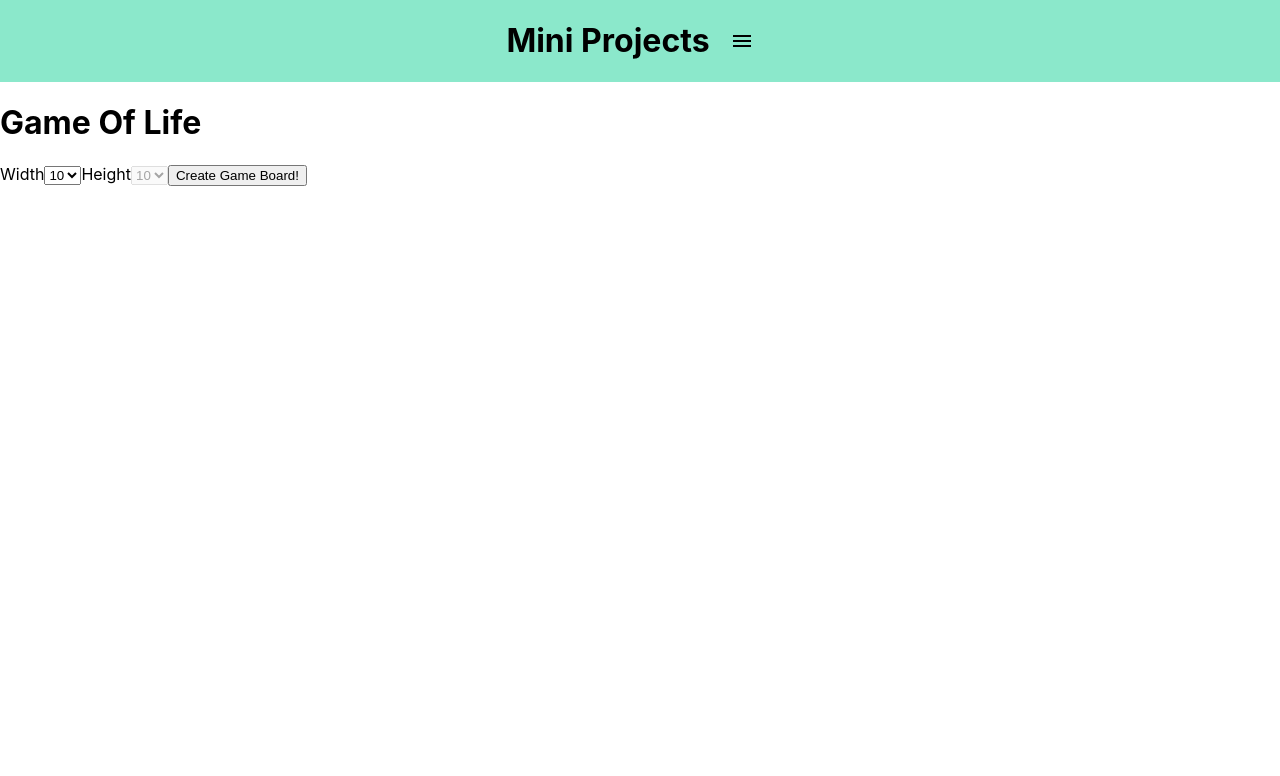
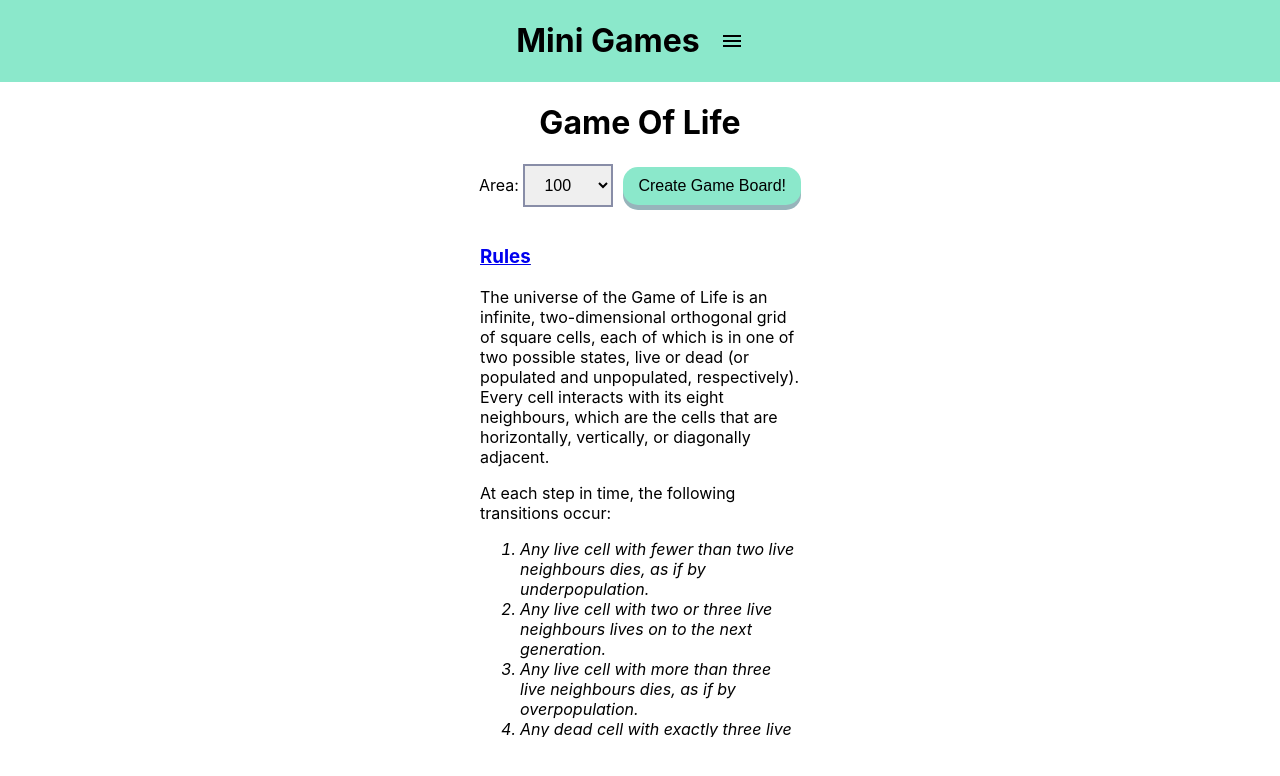
Before and after one commit to natey37/Mini_Projects, a React (Create React App) app: page /game_of_life in a window 1280 px wide. Shown: the top 776 px of the page. Built offline with nearby package versions, Linux system fonts and the light colour scheme.

Commit message:
initial styling

```diff
--- a/src/Theme.js
+++ b/src/Theme.js
@@ -16,7 +16,7 @@ export const theme = createTheme({
         info: {
             main: '#888da7'
         },
-        sucess: {
+        success: {
             main: '#303633'
         }
     },
--- a/src/components/GameOfLife/GameBoard.js
+++ b/src/components/GameOfLife/GameBoard.js
@@ -1,10 +1,67 @@
 import React, { useState, useCallback, useRef } from 'react'
 import produce from "immer";
+import { makeStyles } from "@material-ui/core/styles";
+
+const useStyles = makeStyles((theme) => ({
+    button: {
+        marginRight: 5,
+        display: 'inline-block',
+        padding: '10px 15px',
+        fontSize: '16px',
+        cursor: 'pointer',
+        textAlign: 'center',
+        textDecoration: 'none',
+        outline: 'none',
+        color: 'black',
+        backgroundColor: theme.palette.primary.main,
+        border: 'none',
+        borderRadius: '15px',
+        boxShadow: `0 5px ${theme.palette.secondary.light}`,
+        '&:hover': {
+            backgroundColor: theme.palette.primary.light
+        },
+        '&:active': {
+            backgroundColor: theme.palette.success.main,
+            boxShadow: '0 5px #666',
+            transform: 'translateY(4px)'
+        },
+    },
+    areaInput: {
+        border: `solid 2px ${theme.palette.info.main}`,
+        marginRight: 10,
+        padding: '10px 15px',
+        fontSize: '16px',
+
+    },
+    areaRow: {
+        display: 'flex',
+        flexDirection: 'row',
+        alignItems: 'center'
+    },
+    label: {
+        whiteSpace: 'no-wrap',
+        fontSize: 20
+    },
+    flexRow: {
+        display: 'flex',
+        flexDirection: 'row',
+        justifyContent: 'center',
+        padding: '5px',
+        // marginRight: 5
+    },
+    info: {
+        postion: 'absolute',
+        left: -100,
+        height: 200,
+        width: 200,
+        backgroundColor: 'red'
+    }
+}))
 
 const operations = [[-1, -1], [-1, 0], [-1, 1], [0, 1], [1, 1], [1, 0], [1, -1], [0, -1]]
 
-export default function GameContainer({ width, height, setCreateBoard }) {
-
+export default function GameContainer({ width, height, setCreateBoard, setHideRules }) {
+    const classes = useStyles()
     const [gridDimensions] = useState({
         width: width,
         height: height
@@ -70,8 +127,9 @@ export default function GameContainer({ width, height, setCreateBoard }) {
 
     return (
         <>
-            <div style={{ display: 'flex', flexDirection: 'row' }}>
+            <div className={classes.flexRow}>
                 <button
+                    className={classes.button}
                     onClick={() => {
                         setRunning(prev => !prev)
                         if (!running) {
@@ -83,30 +141,41 @@ export default function GameContainer({ width, height, setCreateBoard }) {
                     {!running ? 'Start' : 'Stop'}
                 </button>
                 <button
+                    className={classes.button}
                     disabled={running}
                     onClick={() => setGrid(createGameBoard)}
                 >
                     Clear
                 </button>
                 <button
+                    className={classes.button}
                     disabled={running}
                     onClick={() => handleRandom()}
                 >
                     Random
                 </button>
-                Set Interval
-                <input
+                <button
+                    className={classes.button}
                     disabled={running}
-                    value={interval}
-                    onChange={(e) => setInterval(parseInt(e.target.value) || '')}
-                />
-                m/s
-                <button
-                    disabled={running}
-                    onClick={() => setCreateBoard(false)}
+                    onClick={() => {
+                        setCreateBoard(false)
+                        setHideRules(false)
+                    }}
                 >
-                    Create New Game Board
-                </button>
+                    New Board
+            </button>
+            </div>
+            <div className={classes.flexRow}>
+                <div className={classes.areaRow}>
+                    <div className={classes.label}>Set Interval:&nbsp;</div>
+                    <input
+                        className={classes.areaInput}
+                        disabled={running}
+                        value={interval}
+                        onChange={(e) => setInterval(parseInt(e.target.value) || '')}
+                    />
+                    <div className={classes.label}>m/s</div>
+                </div>
             </div>
 
 
--- a/src/components/GameOfLife/GameContainer.js
+++ b/src/components/GameOfLife/GameContainer.js
@@ -1,49 +1,109 @@
 import React, { useState } from 'react'
 import { css, jsx } from '@emotion/react'
 import GameBoard from './GameBoard'
+import { makeStyles } from "@material-ui/core/styles";
 
-const selectOptionsArray = Array.from(new Array(5).fill().map((x, index) => (index + 1) * 10))
+const useStyles = makeStyles((theme) => ({
+    button: {
+        display: 'inline-block',
+        padding: '10px 15px',
+        fontSize: '16px',
+        cursor: 'pointer',
+        textAlign: 'center',
+        textDecoration: 'none',
+        outline: 'none',
+        color: 'black',
+        backgroundColor: theme.palette.primary.main,
+        border: 'none',
+        borderRadius: '15px',
+        boxShadow: `0 5px ${theme.palette.secondary.light}`,
+        '&:hover': {
+            backgroundColor: theme.palette.primary.light
+        },
+        '&:active': {
+            backgroundColor: theme.palette.success.main,
+            boxShadow: '0 5px #666',
+            transform: 'translateY(4px)'
+        },
+    },
+    areaInput: {
+        border: `solid 2px ${theme.palette.info.main}`,
+        marginRight: 10,
+        padding: '10px 15px',
+        fontSize: '16px',
 
-export default function GameContainer() {
+    }
+}))
 
+const selectOptionsArray = Array.from(new Array(5).fill().map((x, index) => ((index + 1) * 10) * ((index + 1) * 10)))
+
+const areaMap = {
+    100: {
+        width: 10,
+        height: 10
+    },
+    400: {
+        width: 20,
+        height: 20
+    },
+    900: {
+        width: 30,
+        height: 30
+    },
+    1600: {
+        width: 40,
+        height: 40
+    },
+    2500: {
+        width: 50,
+        height: 50
+    }
+}
+
+export default function GameContainer({ setHideRules }) {
+    const classes = useStyles()
     const [createBoard, setCreateBoard] = useState(false);
     const [gridDimensions, setGridDimensions] = useState({
         width: 10,
         height: 10
     });
+    const [gridArea, setGridArea] = useState(100)
 
+    const handleGridAreaSelect = (e) => {
+        console.log(e.target.value)
+        setGridDimensions({
+            width: areaMap[e.target.value].width,
+            height: areaMap[e.target.value].height
+
+        })
+        setGridArea(e.target.value)
+    }
+    console.log(gridArea)
     const mapSelectOptions = () => {
-        return selectOptionsArray.map((option) =>
-            <option key={option} >{option}</option>
+        return selectOptionsArray.map((option, index) =>
+            <option key={index} >{option}</option>
         )
     }
     return (
         <div>
             {!createBoard && (
                 <>
-                    <label>Width</label>
+                    <label>Area: </label>
                     <select
-                        name='width'
-                        id='width'
-                        value={gridDimensions.width}
-                        onChange={(e) => {
-                            setGridDimensions(prev => ({ ...prev, width: parseInt(e.target.value) }))
-                            setGridDimensions(prev => ({ ...prev, height: parseInt(e.target.value) }))
-                        }}
-                    >
-                        {mapSelectOptions()}
-                    </select>
-                    <label>Height</label>
-                    <select
-                        disabled={true}
-                        name='height'
-                        id='height'
-                        value={gridDimensions.height}
+                        className={classes.areaInput}
+                        name='area'
+                        id='area'
+                        value={gridArea}
+                        onChange={(e) => handleGridAreaSelect(e)}
                     >
                         {mapSelectOptions()}
                     </select>
                     <button
-                        onClick={() => setCreateBoard(true)}
+                        className={classes.button}
+                        onClick={() => {
+                            setCreateBoard(true)
+                            setHideRules(true)
+                        }}
                     >
                         Create Game Board!
                     </button>
@@ -54,6 +114,7 @@ export default function GameContainer() {
                     width={gridDimensions.width}
                     height={gridDimensions.height}
                     setCreateBoard={setCreateBoard}
+                    setHideRules={setHideRules}
                 />
             )}
         </div >
--- a/src/components/NavBar/Navbar.js
+++ b/src/components/NavBar/Navbar.js
@@ -4,7 +4,7 @@ import ContentMenu from './ContentMenu'
 export default function Navbar() {
     return (
         <div css={theme => ({ display: 'flex', flexDirection: 'row', alignItems: 'center', justifyContent: 'center', backgroundColor: theme.palette.primary.main })}>
-            <h1>Mini Projects</h1>
+            <h1>Mini Games</h1>
             <ContentMenu />
         </div>
     )
--- a/src/pages/GameOfLife.js
+++ b/src/pages/GameOfLife.js
@@ -1,11 +1,84 @@
 import GameContainer from "../components/GameOfLife/GameContainer";
+/** @jsxImportSource @emotion/react */
+import { useState } from 'react'
+export default function GameOfLife() {
+    const [hideRules, setHideRules] = useState(false)
 
-export default function GameOfLife() {
+    const container = {
+        position: 'relative',
+        height: '100%',
+        width: '100%'
+    }
+    const flexContainerColumn = {
+        display: 'flex',
+        flexDirection: 'column',
+        justifyContent: 'center',
+        alignItems: 'center',
+        marginLeft: '25%',
+        width: '50%'
+    }
+    const info = {
+        // position: 'absolute',
+        // left: 100,
+        // top: 100,
+        marginTop: 10,
+        padding: 10,
+        height: 500,
+        width: '50%',
+        overflow: 'scroll'
+    }
 
+    const li = {
+        fontStyle: 'italic'
+    }
+
+    const h3 = {
+        textDecoration: 'underline'
+    }
     return (
-        <div>
+        <div css={flexContainerColumn}>
             <h1>Game Of Life</h1>
-            <GameContainer></GameContainer>
+            <GameContainer setHideRules={setHideRules}></GameContainer>
+            {!hideRules &&
+                <>
+                    <div css={info}>
+                        <h3 css={h3}><a href='https://en.wikipedia.org/wiki/Conway%27s_Game_of_Life'>Rules</a></h3>
+                        <p>The universe of the Game of Life is an infinite, two-dimensional orthogonal grid of square cells, each of which is in one of two possible states, live or dead (or populated and unpopulated, respectively). Every cell interacts with its eight neighbours, which are the cells that are horizontally, vertically, or diagonally adjacent.</p>
+                        <p>At each step in time, the following transitions occur:</p>
+                        <ol>
+                            <li css={li}>
+                                Any live cell with fewer than two live neighbours dies, as if by underpopulation.
+                            </li>
+                            <li css={li}>
+                                Any live cell with two or three live neighbours lives on to the next generation.
+                            </li>
+                            <li css={li}>
+                                Any live cell with more than three live neighbours dies, as if by overpopulation.
+                            </li>
+                            <li css={li}>
+                                Any dead cell with exactly three live neighbours becomes a live cell, as if by reproduction.
+                            </li>
+                        </ol>
+                        <p>These rules, which compare the behavior of the automaton to real life, can be condensed into the following:</p>
+                        <ol>
+                            <li css={li}>
+                                Any live cell with two or three live neighbours survives.
+                            </li>
+                            <li css={li}>
+                                Any dead cell with three live neighbours becomes a live cell.
+                            </li>
+                            <li css={li}>
+                                All other live cells die in the next generation. Similarly, all other dead cells stay dead.
+                            </li>
+                        </ol>
+                        <p>
+                            The initial pattern constitutes the seed of the system. The first generation is created by applying the above rules simultaneously to every cell in the seed, live or dead; births and deaths occur simultaneously, and the discrete moment at which this happens is sometimes called a tick. Each generation is a pure function of the preceding one. The rules continue to be applied repeatedly to create further generations.
+                        </p>
+                    </div>
+                </>
+            }
+
         </div>
+
     )
 }
```
